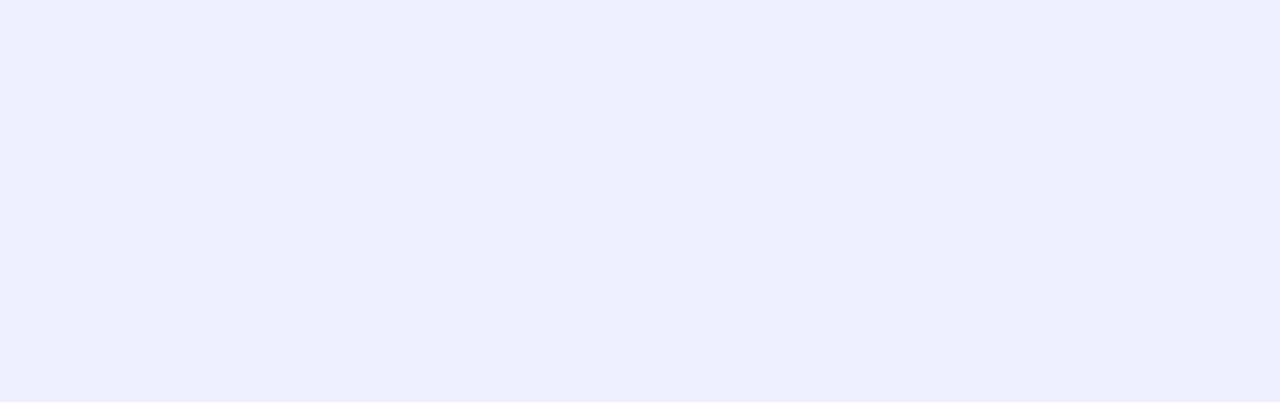
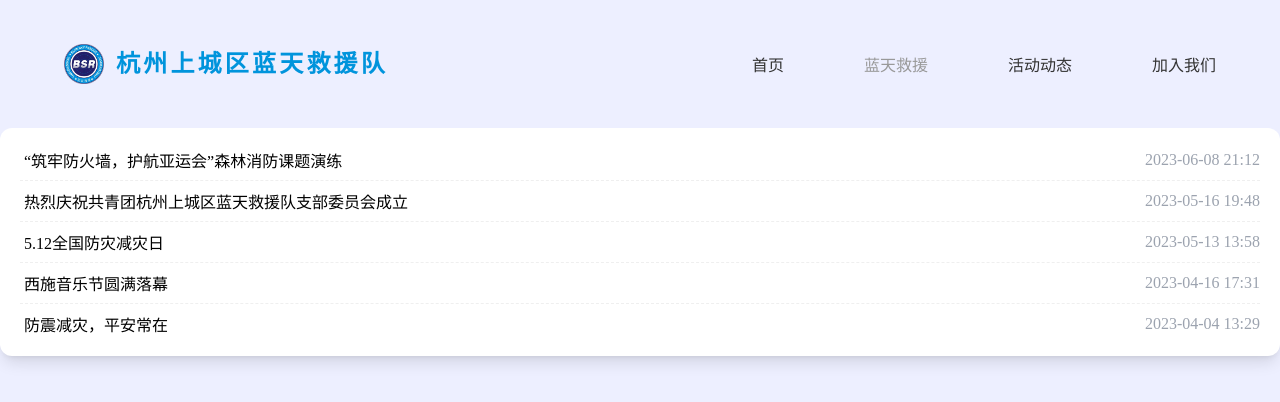
Before and after one commit to bsr-project/home, a Vue app: page /#/activity in a window 1280 px wide. Before the commit this address had no page. Shown: the top 402 px of the page. Built offline with nearby package versions, Linux system fonts and the light colour scheme.

Commit message:
feat: 活动动态页面

```diff
--- a/src/layout/Navbar.vue
+++ b/src/layout/Navbar.vue
@@ -48,9 +48,7 @@
       <router-link class="nav-link disabled" cursor-not-allowed to="/"
         >蓝天救援</router-link
       >
-      <router-link class="nav-link disabled" cursor-not-allowed to="/"
-        >关于我们</router-link
-      >
+      <router-link class="nav-link" to="/activity">活动动态</router-link>
       <router-link class="nav-link" to="/join">加入我们</router-link>
     </div>
   </div>
--- a/src/router/index.ts
+++ b/src/router/index.ts
@@ -17,6 +17,11 @@ const router = createRouter({
           component: () => import('@/views/Home.vue')
         },
         {
+          path: 'activity',
+          name: 'activity',
+          component: () => import('@/views/Activity.vue')
+        },
+        {
           path: 'join',
           name: 'join',
           component: () => import('@/views/Join.vue')
--- /dev/null
+++ b/src/views/Activity.vue
@@ -0,0 +1,56 @@
+<style lang="scss">
+.activity-list {
+  .activity-item {
+    cursor: pointer;
+
+    & + .activity-item {
+      border-top: 1px dashed #efefef;
+    }
+  }
+}
+</style>
+
+<template>
+  <div w-full bg-white rounded-3 px-5 py-3 shadow-lg class="activity-list">
+    <div v-for="item in list" :key="item.title" class="activity-item">
+      <div @click="toUrl(item.url)" flex justify-between items-center py-2>
+        <span ml-1>{{ item.title }}</span>
+        <span text-gray>{{ item.date }}</span>
+      </div>
+    </div>
+  </div>
+</template>
+
+<script lang="ts" setup>
+const list = [
+  {
+    title: '“筑牢防火墙，护航亚运会”森林消防课题演练',
+    url: 'https://mp.weixin.qq.com/s/dr_4UQLlPXILCP0PZ_GpqA',
+    date: '2023-06-08 21:12'
+  },
+  {
+    title: '热烈庆祝共青团杭州上城区蓝天救援队支部委员会成立',
+    url: 'https://mp.weixin.qq.com/s/rWnf4pG8wKe1TbcZdNnZDQ',
+    date: '2023-05-16 19:48'
+  },
+  {
+    title: '5.12全国防灾减灾日',
+    url: 'https://mp.weixin.qq.com/s/A3jD6Mk1WMYiEux-YT8iYA',
+    date: '2023-05-13 13:58'
+  },
+  {
+    title: '西施音乐节圆满落幕',
+    url: 'https://mp.weixin.qq.com/s/E2Iqd2Dy0vpqykUaVTiyiw',
+    date: '2023-04-16 17:31'
+  },
+  {
+    title: '防震减灾，平安常在',
+    url: 'https://mp.weixin.qq.com/s/Cl6SEX2izuItoCsH5vEseQ',
+    date: '2023-04-04 13:29'
+  }
+]
+
+const toUrl = (url: string) => {
+  window.open(url)
+}
+</script>
```
